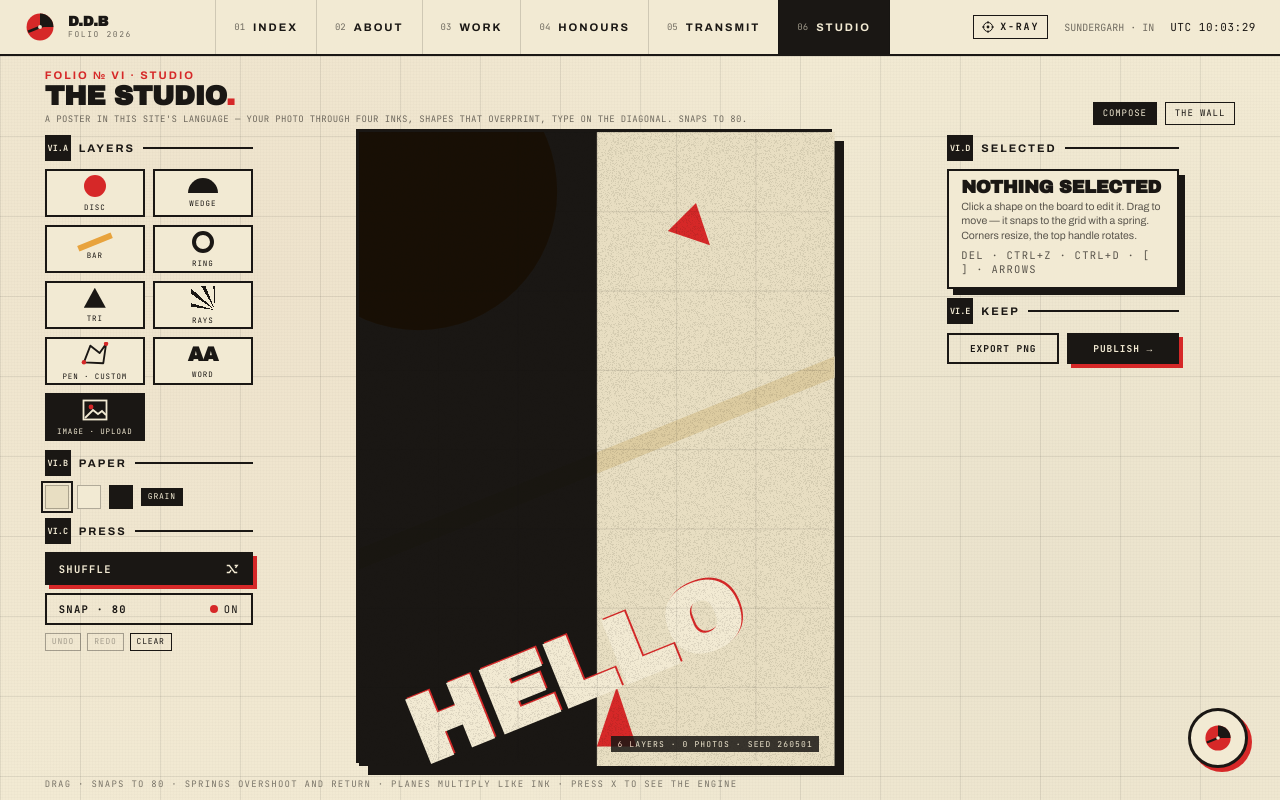
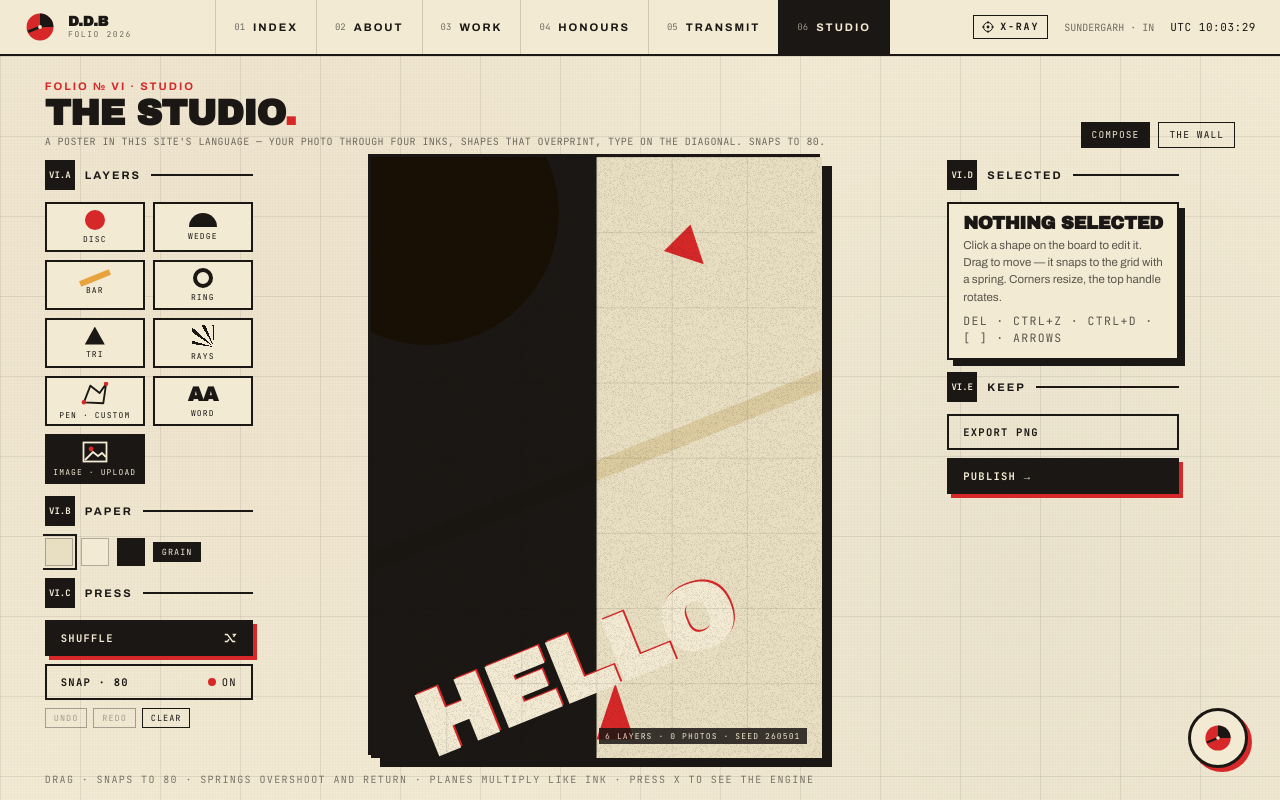
Before and after one commit to debashish17/dev-portfolio, a React (Vite) app: page / in a window 1280 px wide. Both pictures are taken after a click on the element "06 STUDIO". Built offline with nearby package versions, Linux system fonts and the light colour scheme.

Commit message:
Revert "studio: the composer fits one screen with no scrolling anywhere"
This reverts commit e7937a4bf9a3c40d437f0c0c59d291fa8b97e1e5.

```diff
--- a/src/studio/Composer.jsx
+++ b/src/studio/Composer.jsx
@@ -533,10 +533,8 @@ export default function Composer({ initialDoc, remixOf, onPublished, onOpenWall
         <div className="st-stack st-result" data-xray="STUDIO · PUBLISH">
           {publish.stage === 'idle' || publish.stage === 'error' ? (
             <>
-              <div className="st-row st-keep">
-                <button type="button" className="st-btn clickable" onClick={exportPng} data-magnet>EXPORT PNG</button>
-                <button type="button" className="st-btn st-btn-ink clickable" onClick={doPublish} data-magnet>PUBLISH →</button>
-              </div>
+              <button type="button" className="st-btn clickable" onClick={exportPng} data-magnet>EXPORT PNG</button>
+              <button type="button" className="st-btn st-btn-ink clickable" onClick={doPublish} data-magnet>PUBLISH →</button>
               {publish.stage === 'error' && <p className="st-err mono">{publish.error}</p>}
             </>
           ) : publish.stage === 'done' ? (
--- a/styles.css
+++ b/styles.css
@@ -1145,27 +1145,12 @@ html, body {
 /* composer */
 .st-composer { display: grid; grid-template-columns: 208px minmax(0, 1fr) 232px; gap: 28px; align-items: start; padding-right: 56px; }
 /* one screen on desktop: fixed-height grid, board scales, columns scroll inside themselves only when short */
-.st-page-inner.is-compose { height: 100%; padding-top: clamp(10px, 1.6vh, 22px); padding-bottom: clamp(8px, 1.2vh, 14px); gap: clamp(8px, 1.2vh, 12px); }
-.st-page-inner.is-compose .st-rail, .st-page-inner.is-compose .st-inspector { gap: clamp(7px, 1.1vh, 12px); }
-.st-page-inner.is-compose .st-mk { gap: 8px; }
-.st-page-inner.is-compose .st-mk-n { width: 26px; height: 26px; font-size: 8.5px; }
-.st-page-inner.is-compose .st-btn { padding: clamp(6px, .9vh, 9px) 12px; }
-.st-page-inner.is-compose .st-card { padding: 9px 12px 10px; gap: 4px; }
-.st-page-inner.is-compose .st-card .display { font-size: 19px; }
-.st-page-inner.is-compose .st-k { margin-top: 4px; font-size: 8px; }
-.st-page-inner.is-compose .st-chip { padding: 3px 6px; font-size: 8px; letter-spacing: .1em; }
-.st-page-inner.is-compose .st-chip-lg { padding: 5px 9px; font-size: 9px; }
-.st-page-inner.is-compose .st-range { height: 14px; }
-.st-page-inner.is-compose .st-grid3 { padding-top: 6px; margin-top: 4px; font-size: 10px; }
-.st-page-inner.is-compose .st-actions { margin-top: 6px; gap: 5px; }
-.st-page-inner.is-compose .st-swatch { width: 24px; height: 24px; }
-.st-page-inner.is-compose .st-card p { font-size: 10.5px; line-height: 1.4; }
-.st-page-inner.is-compose .st-foot { font-size: 9px; }
+.st-page-inner.is-compose { height: 100%; padding-bottom: 14px; gap: 12px; }
 .st-page-inner.is-compose .st-composer { flex: 1; min-height: 0; grid-template-rows: minmax(0, 1fr); align-items: stretch; }
 .st-page-inner.is-compose .st-frame { height: 100%; min-height: 0; align-items: center; }
-.st-page-inner.is-compose .st-rail, .st-page-inner.is-compose .st-inspector { min-height: 0; overflow: visible; padding: 2px 0 0 2px; margin: -2px 0 0 -2px; }
-.st-page-inner.is-compose .st-title { font-size: clamp(22px, 3.4vh, 36px); margin-top: 4px; }
-.st-page-inner.is-compose .st-sub { margin-top: 5px; font-size: 9px; }
+.st-page-inner.is-compose .st-rail, .st-page-inner.is-compose .st-inspector { min-height: 0; overflow-y: auto; overflow-x: hidden; padding: 2px 8px 8px 2px; margin: -2px -8px -8px -2px; scrollbar-width: thin; }
+.st-page-inner.is-compose .st-title { font-size: clamp(28px, 3vw, 36px); margin-top: 6px; }
+.st-page-inner.is-compose .st-sub { margin-top: 6px; }
 .st-page-inner.is-compose .st-foot { padding-top: 0; }
 .st-rail, .st-inspector { display: flex; flex-direction: column; gap: 12px; min-width: 0; }
 .st-mk { display: flex; align-items: center; gap: 10px; }
@@ -1173,19 +1158,19 @@ html, body {
 .st-mk-red { background: var(--red); }
 .st-mk-r { flex: 1; height: 2px; background: var(--ink); }
 .st-tiles { display: grid; grid-template-columns: 1fr 1fr; gap: 8px; }
-.st-tile { height: clamp(44px, 6vh, 60px); display: flex; flex-direction: column; align-items: center; justify-content: center; gap: 5px; background: var(--cream); border: 2px solid var(--ink); color: var(--ink); cursor: pointer; font-family: 'JetBrains Mono', monospace; font-size: 7.5px; letter-spacing: .12em; padding: 0; }
+.st-tile { height: 50px; display: flex; flex-direction: column; align-items: center; justify-content: center; gap: 4px; background: var(--cream); border: 2px solid var(--ink); color: var(--ink); cursor: pointer; font-family: 'JetBrains Mono', monospace; font-size: 8px; letter-spacing: .14em; padding: 0; }
 .st-tile:hover:not(:disabled) { background: var(--paper); }
 .st-tile.is-on, .st-tile.is-on:hover { background: var(--red); color: var(--cream); border-color: var(--red); }
 .st-tile.is-ink { background: var(--ink); color: var(--cream); }
 .st-tile.is-ink:hover:not(:disabled) { background: #2a2521; }
 .st-tile:disabled { opacity: .6; cursor: progress; }
 .st-g { display: block; }
-.st-g-disc { width: 22px; height: 22px; border-radius: 50%; background: var(--red); }
-.st-g-wedge { width: 30px; height: 15px; background: var(--ink); border-radius: 30px 30px 0 0; }
-.st-g-bar { width: 36px; height: 6px; background: var(--ochre); transform: rotate(-22deg); }
-.st-g-ring { width: 22px; height: 22px; border-radius: 50%; border: 4px solid var(--ink); }
-.st-g-tri { width: 22px; height: 20px; background: var(--ink); clip-path: polygon(50% 0, 100% 100%, 0 100%); }
-.st-g-rays { width: 24px; height: 24px; background: repeating-conic-gradient(from 200deg at 100% 100%, var(--ink) 0 8deg, transparent 8deg 26deg); }
+.st-g-disc { width: 20px; height: 20px; border-radius: 50%; background: var(--red); }
+.st-g-wedge { width: 28px; height: 14px; background: var(--ink); border-radius: 28px 28px 0 0; }
+.st-g-bar { width: 32px; height: 6px; background: var(--ochre); transform: rotate(-22deg); }
+.st-g-ring { width: 20px; height: 20px; border-radius: 50%; border: 4px solid var(--ink); }
+.st-g-tri { width: 20px; height: 18px; background: var(--ink); clip-path: polygon(50% 0, 100% 100%, 0 100%); }
+.st-g-rays { width: 22px; height: 22px; background: repeating-conic-gradient(from 200deg at 100% 100%, var(--ink) 0 8deg, transparent 8deg 26deg); }
 .st-row { display: flex; align-items: center; gap: 8px; }
 .st-row-tight { gap: 6px; }
 .st-wrap { flex-wrap: wrap; }
@@ -1237,7 +1222,6 @@ html, body {
 .st-actions { margin-top: 8px; display: grid; grid-template-columns: 1fr 1fr; gap: 6px; }
 .st-actions .st-chip { text-align: center; }
 .st-result p { font-size: 11px; line-height: 1.45; margin: 0; opacity: .85; }
-.st-keep .st-btn { flex: 1; justify-content: center; padding-left: 8px; padding-right: 8px; font-size: 9.5px; letter-spacing: .1em; }
 .st-result .display { margin-top: 2px; }
 .st-err { color: var(--red); font-size: 9.5px; letter-spacing: .04em; }
 .st-progress { display: flex; align-items: center; gap: 10px; font-size: 10px; letter-spacing: .14em; padding: 10px 0; }
```
